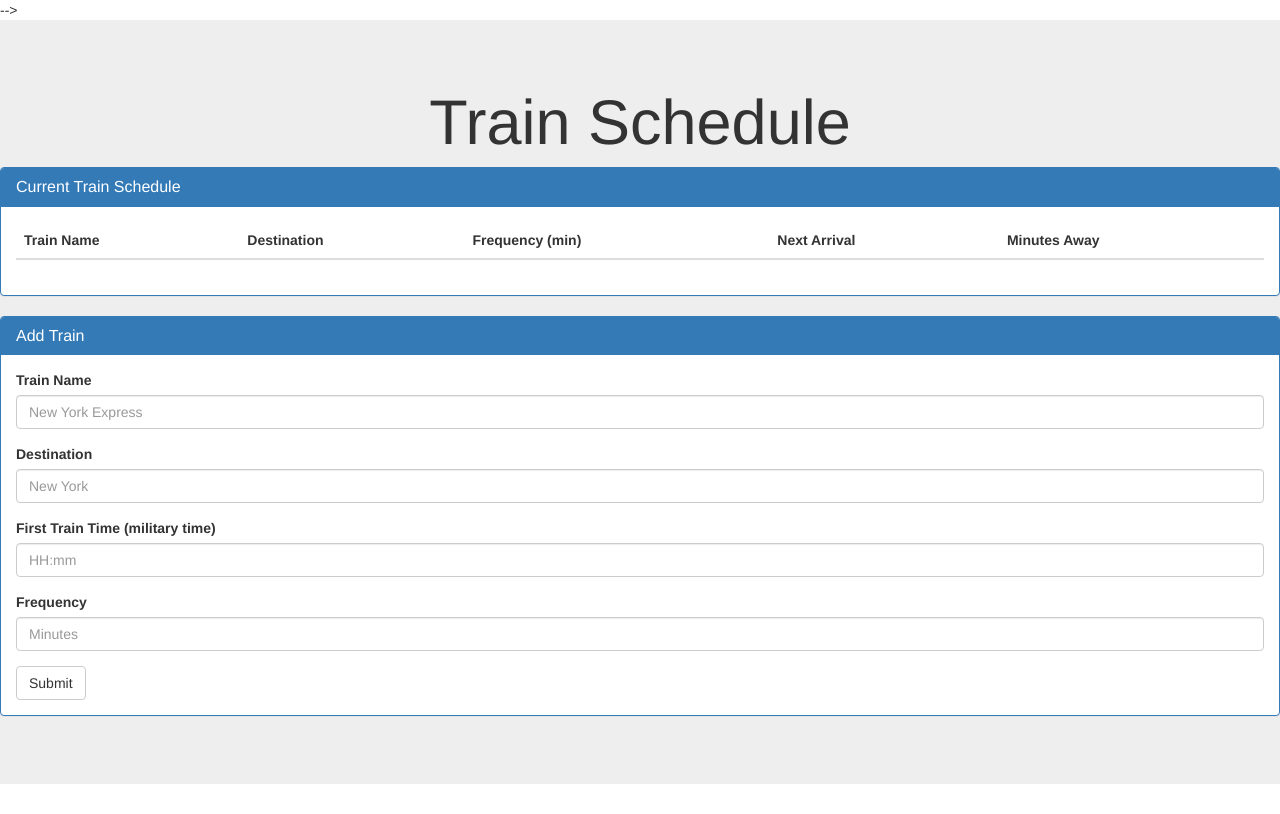
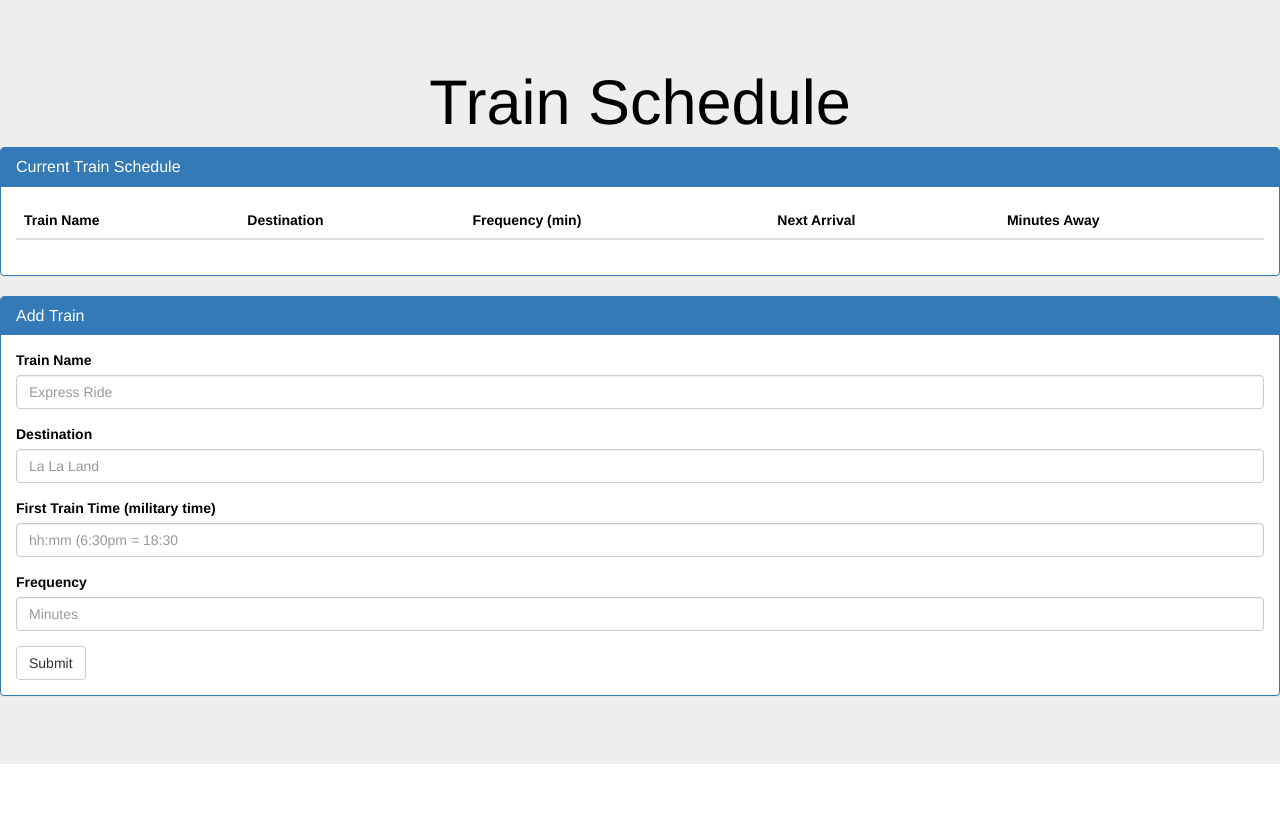
Before and after one commit to sandraduarte/Week7-Firebase, a PHP site: page / in a window 1280 px wide. After the commit the page ends 764 px from the top, so only its background shows below. Run offline with PHP 8.4, Linux system fonts and the light colour scheme; lists and menus that the app fills with data are empty; some libraries are stand-ins or nearby versions.

Commit message:
added styles

```diff
--- a/assets/css/style.css
+++ b/assets/css/style.css
@@ -1,4 +1,4 @@
 
 .jumbotron {
-	background-image: url("./images/tplatform.gif");
+color: black;
 }
--- a/index.html
+++ b/index.html
@@ -3,19 +3,25 @@
 <head>
 	<meta charset="UTF-8">
 	<title>Train Time Manager</title>
-	<!-- Moment.js -->
-	<script src="https://cdnjs.cloudflare.com/ajax/libs/moment.js/2.15.1/moment.min.js"></script>
+
 
 	<!-- Bootstrap -->
 	<link rel="stylesheet" href="https://maxcdn.bootstrapcdn.com/bootstrap/3.3.6/css/bootstrap.min.css" integrity="sha384-1q8mTJOASx8j1Au+a5WDVnPi2lkFfwwEAa8hDDdjZlpLegxhjVME1fgjWPGmkzs7" crossorigin="anonymous">
 
-<!-- <!-- 	Font Awesome Icons
- -->	<link rel="stylesheet" href="https://maxcdn.bootstrapcdn.com/font-awesome/4.5.0/css/font-awesome.min.css"> -->
+	<link rel="stylesheet" type="text/css" href="https://bootswatch.com/cosmo/bootstrap.min.css">
+
+<!-- 	Stylesheets
+ -->
+ <link rel="stylesheet" type="text/css" href="assets/css/style.css">
+
 
 	<!-- Firebase -->
 	<script src="https://www.gstatic.com/firebasejs/live/3.0/firebase.js"></script>
 
-	<script type="text/javascript" href= "javascript/script.js"></script>
+<!-- 	Javascript
+ -->	<script type="text/javascript" href= "javascript/script.js"></script>
+<!-- Moment.js -->
+	<script src="https://cdnjs.cloudflare.com/ajax/libs/moment.js/2.15.1/moment.min.js"></script>
 </head>
 <body>
 
@@ -68,15 +74,15 @@
 
 					  <div class="form-group">
 					    <label for="text">Train Name</label>
-					    <input type="text" class="form-control" id="train-name" placeholder="New York Express">
+					    <input type="text" class="form-control" id="train-name" placeholder="Express Ride">
 					  </div>
 					  <div class="form-group">
 					    <label for="text">Destination</label>
-					    <input type="text" class="form-control" id="train-destination" placeholder="New York">
+					    <input type="text" class="form-control" id="train-destination" placeholder="La La Land">
 					  </div>
 					  <div class="form-group">
 					    <label for="text">First Train Time (military time)</label>
-					    <input type="text" class="form-control" id="first-train-time" placeholder="HH:mm">
+					    <input type="text" class="form-control" id="first-train-time" placeholder="hh:mm (6:30pm = 18:30">
 					  </div>
 					  <div class="form-group">
 					    <label for="text">Frequency</label>
```
